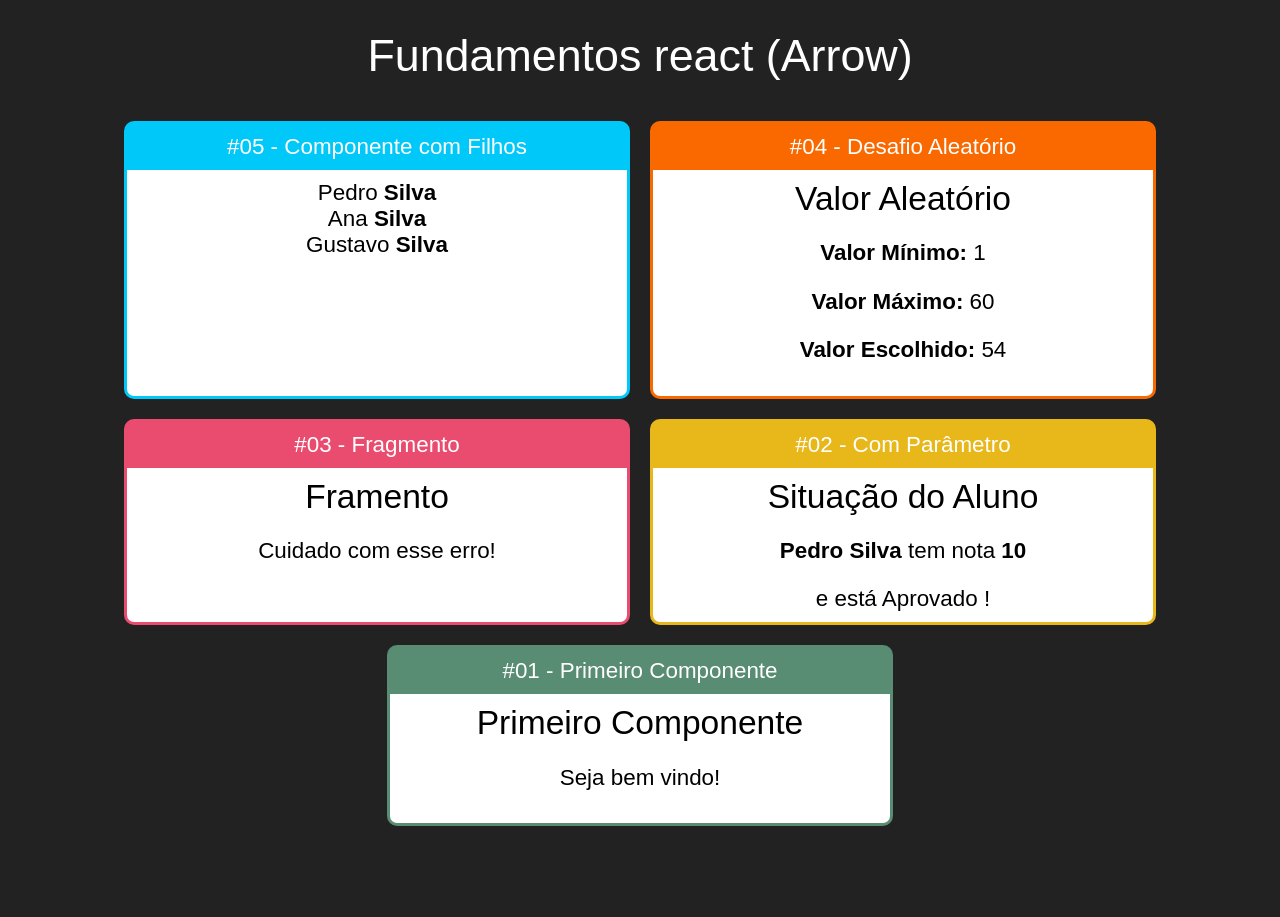
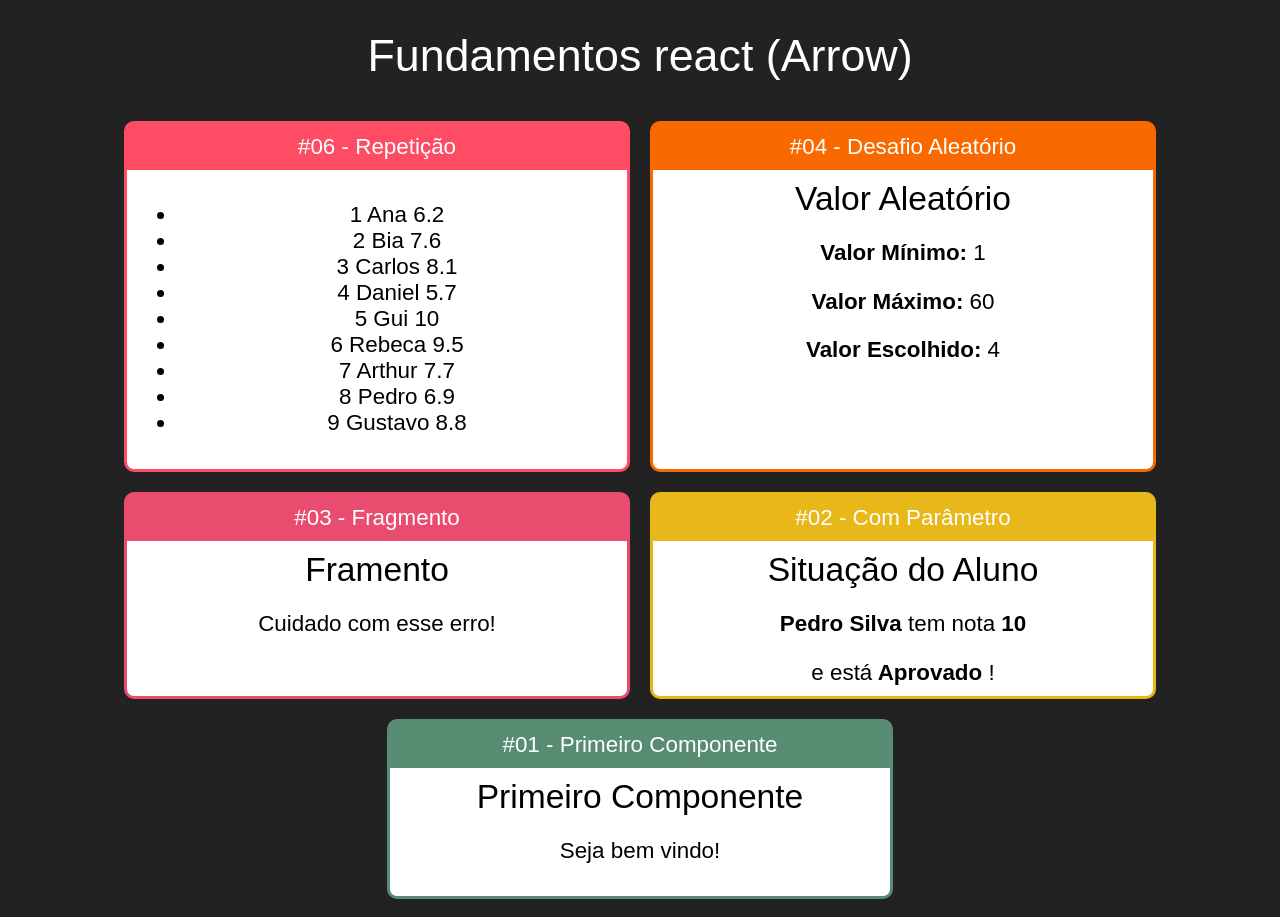
Before and after one commit to pedrograngeiro/curso-react-redux, a React (Create React App) app: page / in a window 1280 px wide. Before the commit the page ends 844 px from the top, so only its background shows below. Built offline with nearby package versions, Linux system fonts and the light colour scheme.

Commit message:
Comentando card 5 por conta de problema com key; Add key id para data; Correcao depreciacao ReactDOM.render;

```diff
--- a/src/App.jsx
+++ b/src/App.jsx
@@ -1,13 +1,15 @@
 import "./App.css";
 import React from "react";
 
-import Familia from "./components/basicos/Familia";
+import ListaAlunos from "./components/repeticao/ListaAlunos";
+// import FamiliaMembro from "./components/basicos/FamiliaMembro"
+// import Familia from "./components/basicos/Familia";
 import Card from "./components/layout/Card";
 import Primeiro from "./components/basicos/Primeiro";
 import ComParametro from "./components/basicos/ComParametro";
 import Fragmento from "./components/basicos/Fragmento";
 import Aleatorio from "./components/basicos/Aleatorio";
-import FamiliaMembro from "./components/basicos/FamiliaMembro"
+
 
 export default function App() {
   return (
@@ -15,13 +17,16 @@
       <h1>Fundamentos react (Arrow)</h1>
 
       <div className="Cards">
-        <Card titulo="#05 - Componente com Filhos" color="#00C8F8">
+        <Card titulo="#06 - Repetição" color="#FF4C65">
+          <ListaAlunos />
+        </Card>
+        {/* <Card titulo="#05 - Componente com Filhos" color="#00C8F8">
           <Familia sobrenome="Silva">
             <FamiliaMembro nome="Pedro" />
             <FamiliaMembro nome="Ana" />
             <FamiliaMembro nome="Gustavo" />
           </Familia>
-        </Card>
+        </Card> */}
         <Card titulo="#04 - Desafio Aleatório" color="#FA6900">
         <Aleatorio min={1} max={60} />
         </Card>
--- a/src/components/basicos/ComParametro.jsx
+++ b/src/components/basicos/ComParametro.jsx
@@ -12,7 +12,7 @@
         <strong> {notaInt}</strong>
       </p>
       e está
-      <strog> {status} </strog>!
+      <strong> {status} </strong>!
     </div>
   );
 }
--- a/src/components/basicos/Familia.jsx
+++ b/src/components/basicos/Familia.jsx
@@ -1,10 +1,9 @@
 import React, { cloneElement } from "react";
-
 
 export default function Familia(props) {
   return (
     <div>
-      {props.children.map((child) => cloneElement(child, {...props }))}
+      {props.children.map((child) => cloneElement(child, {... props}))}
     </div>
   )
 }
--- /dev/null
+++ b/src/components/repeticao/ListaAlunos.jsx
@@ -0,0 +1,19 @@
+import React from "react";
+import alunos from "../../data/alunos"
+
+export default function ListaAlunos() {
+
+  const alunosLI = alunos.map((aluno) => (
+      <li key={aluno.id}>
+        {aluno.id} {aluno.nome} {aluno.nota}
+      </li>
+    ))
+  return (
+    <div>
+      <ul>
+        {alunosLI}
+      </ul>
+    </div>
+  )
+
+}
--- /dev/null
+++ b/src/data/alunos.js
@@ -0,0 +1,12 @@
+// eslint-disable-next-line import/no-anonymous-default-export
+export default [
+	{ id: 1, nome: "Ana", nota: 6.2 },
+	{ id: 2, nome: "Bia", nota: 7.6 },
+	{ id: 3, nome: "Carlos", nota: 8.1 },
+	{ id: 4, nome: "Daniel", nota: 5.7 },
+	{ id: 5, nome: "Gui", nota: 10.0 },
+	{ id: 6, nome: "Rebeca", nota: 9.5 },
+	{ id: 7, nome: "Arthur", nota: 7.7 },
+	{ id: 8, nome: "Pedro", nota: 6.9 },
+	{ id: 9, nome: "Gustavo", nota: 8.8 },
+]
--- a/src/index.jsx
+++ b/src/index.jsx
@@ -1,7 +1,14 @@
 import "./index.css";
-import ReactDOM from "react-dom";
+import ReactDOM from "react-dom/client";
 import React from "react";
 
 import App from "./App";
 
-ReactDOM.render(<App />, document.getElementById("root"));
+// ReactDOM.render(<App />, document.getElementById("root"));
+
+const root = ReactDOM.createRoot(document.getElementById('root'));
+root.render(
+  <React.StrictMode>
+    <App />
+  </React.StrictMode>
+)
```
